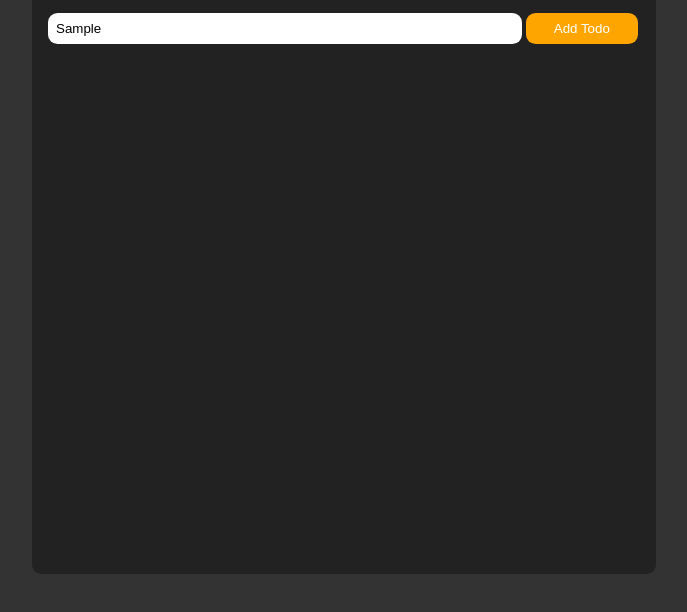
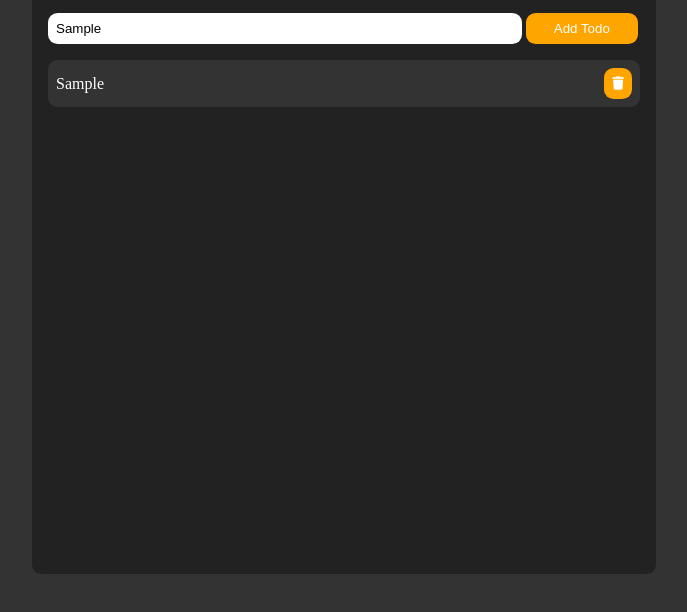
Before and after one commit to webfaisalbd/todo-js-app-ai, a plain HTML site: page index.html in a window 1280 px wide. Both pictures are taken after typing "Sample" into the empty fields and a click on the button "Add Todo". Shown: the part 146-758 px from the top of the page, without its empty margins (296-983 px from the left). Drawn offline with Linux system fonts and the light colour scheme.

Commit message:
create element

```diff
--- a/index.html
+++ b/index.html
@@ -6,6 +6,10 @@
     <meta name="viewport" content="width=device-width, initial-scale=1.0">
     <title>TODO-APP</title>
     <link rel="stylesheet" href="style.css">
+    <!-- font awesome cdn link  -->
+    <link rel="stylesheet" href="https://cdnjs.cloudflare.com/ajax/libs/font-awesome/6.1.1/css/all.min.css" integrity="sha512-KfkfwYDsLkIlwQp6LFnl8zNdLGxu9YAA1QvwINks4PhcElQSvqcyVLLD9aMhXd13uQjoXtEKNosOWaZqXgel0g==" crossorigin="anonymous" referrerpolicy="no-referrer" />
+    <!-- --------------------->
+
 </head>
 <body>
 
@@ -18,6 +22,10 @@
                     <button type="submit" id="addTodoButton" class="btn">Add Todo</button>
                 </form>
 
+                <ul id="lists">
+
+                </ul>
+
             </div>
         </div>
     </div>
--- a/index.js
+++ b/index.js
@@ -3,12 +3,30 @@ const container = document.querySelector('.container');
 const todoForm = document.querySelector('.todo-form');
 const todoInput = document.querySelector('#inputTodo');
 const addTodoButton = document.querySelector('#addTodoButton');
+const todoLists = document.querySelector('#lists');
 
+// createTodo
+const createTodo = (todoId, todoValue) =>{
+    const todoElement = document.createElement('li');
+    todoElement.id = todoId;
+    todoElement.classList.add('li-style');
+    todoElement.innerHTML = `
+    <span> ${todoValue} </span>
+    <span> <button class='btn'><i class="fas fa-trash"></i></button> </span>
+    `;
+    todoLists.appendChild(todoElement);
+}
 
 // addTodo
 const addTodo = (event) => {
     event.preventDefault();
-    console.log(todoInput.value);
+    const todoValue = todoInput.value;
+
+
+    // unique id
+    const todoId = Date.now().toString();
+    createTodo(todoId, todoValue);
+
 }
 
 // adding listeners
--- a/style.css
+++ b/style.css
@@ -61,3 +61,19 @@ input {
 #addTodoButton {
     width: 19%;
 }
+
+.li-style {
+    display: flex;
+    justify-content: space-between;
+    align-items: center;
+    background-color: #333;
+    color: white;
+    padding: 0.5rem;
+    border-radius: 0.6rem;
+    margin: 1rem 0;
+    transition: all 0.3s;
+}
+
+.li-style:hover {
+    background-color: #111;
+}
```
